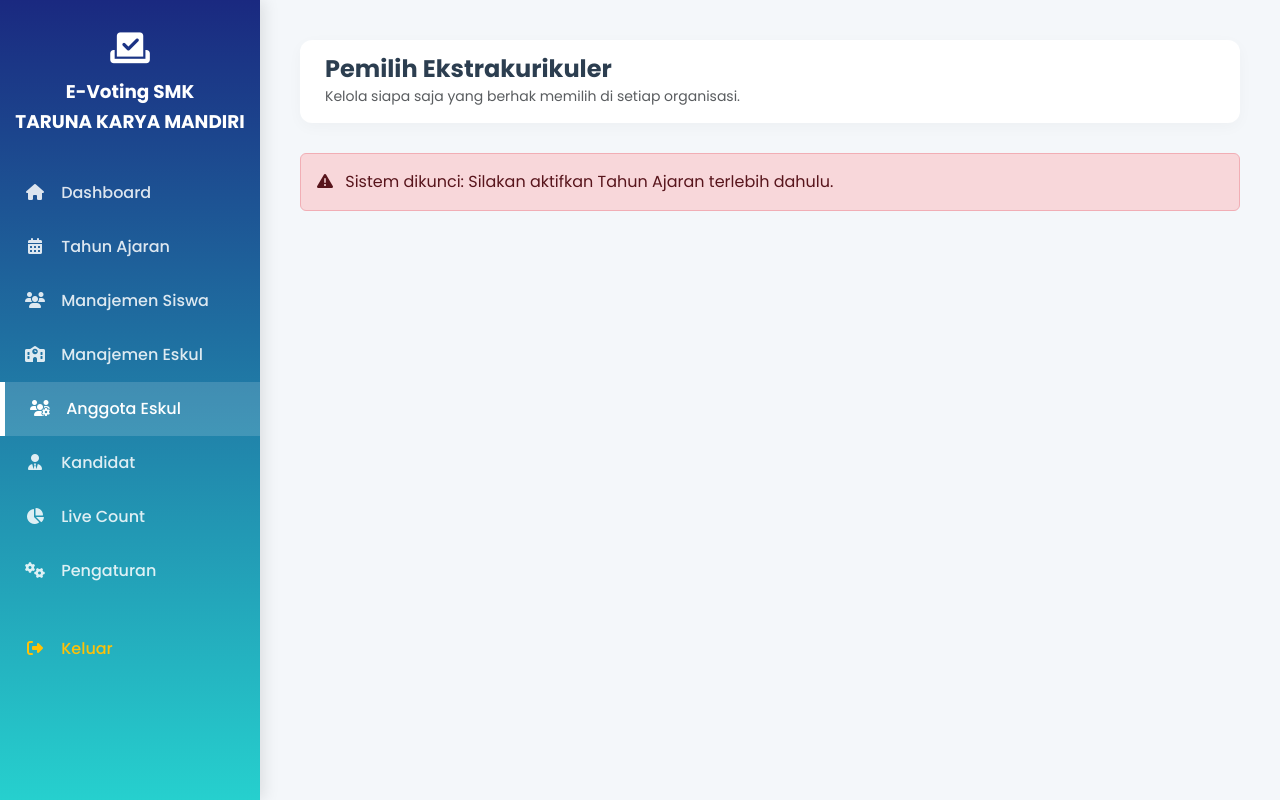
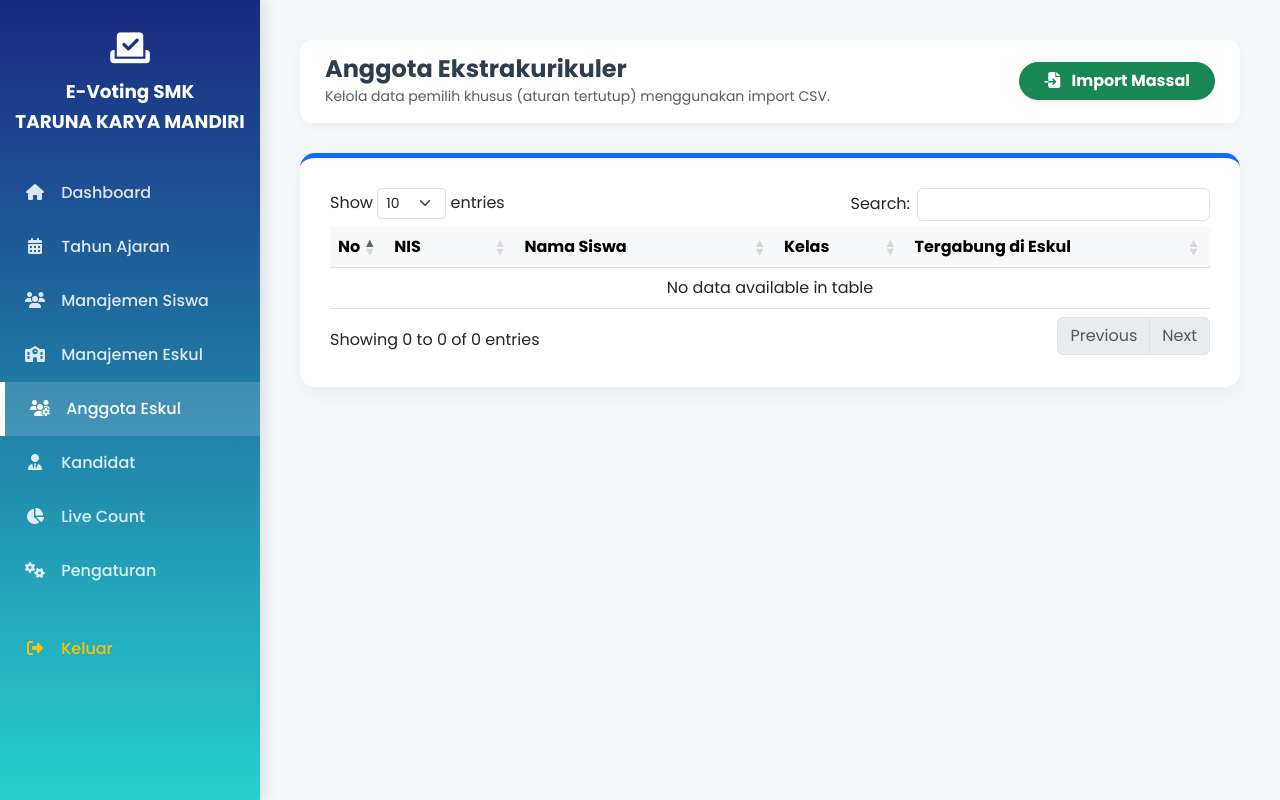
Before and after one commit to wrhasyim/evoting, a PHP site: page /admin/anggota_eskul.php in a window 1280 px wide. Run offline with PHP 8.4, Linux system fonts and the light colour scheme; a user stored in the database is signed in; data that the repository does not hold is empty; some libraries are stand-ins or nearby versions.

Commit message:
feat: Implement CSV import functionality for managing extracurricular members; add sample download feature and enhance user notifications

```diff
--- a/admin/anggota_eskul.php
+++ b/admin/anggota_eskul.php
@@ -12,70 +12,138 @@ if (!isset($_SESSION['admin_logged_in'])) {
 
 $pesan_notifikasi = '';
 
-// 2. CEK PERIODE AKTIF
-$stmt_periode = $pdo->query("SELECT id_periode, nama_periode FROM periode WHERE status_aktif = 1 LIMIT 1");
-$periode_aktif = $stmt_periode->fetch();
-$id_periode_aktif = $periode_aktif ? $periode_aktif['id_periode'] : null;
+// ==========================================
+// FITUR: DOWNLOAD SAMPLE FORMAT CSV
+// ==========================================
+if (isset($_POST['download_sample'])) {
+    header('Content-Type: text/csv; charset=utf-8');
+    header('Content-Disposition: attachment; filename=format_import_anggota_eskul.csv');
 
-// 3. AMBIL DAFTAR ESKUL UNTUK DROPDOWN FILTER
-$stmt_eskul = $pdo->query("SELECT id_eskul, nama_eskul FROM eskul WHERE status_aktif = 1 ORDER BY nama_eskul ASC");
-$daftar_eskul = $stmt_eskul->fetchAll();
+    $output = fopen('php://output', 'w');
 
-// Menentukan eskul mana yang sedang dilihat datanya
-$id_eskul_pilih = isset($_GET['id_eskul']) ? $_GET['id_eskul'] : (count($daftar_eskul) > 0 ? $daftar_eskul[0]['id_eskul'] : null);
+    // Baris Header Baru (3 Kolom untuk Akurasi Tinggi)
+    fputcsv($output, ['Nama Siswa', 'Kelas', 'Ekstrakurikuler']);
 
-// 4. PROSES TAMBAH ANGGOTA
-if (isset($_POST['tambah_anggota']) && $id_periode_aktif && $id_eskul_pilih) {
-    $id_siswa = $_POST['id_siswa'];
+    // Memberikan contoh pengisian data dengan kata kunci singkat
+    fputcsv($output, ['Budi Santoso', 'XI RPL 1', 'Pramuka']);
+    fputcsv($output, ['Siti Aminah', 'XI TKJ 2', 'OSIS']);
 
-    // Cek keamanan ganda: Pastikan belum jadi anggota
-    $cek = $pdo->prepare("SELECT id_anggota FROM anggota_eskul WHERE id_siswa = ? AND id_eskul = ?");
-    $cek->execute([$id_siswa, $id_eskul_pilih]);
+    fclose($output);
+    exit;
+}
 
-    if ($cek->rowCount() > 0) {
-        $pesan_notifikasi = "<div class='alert alert-danger'>Gagal: Siswa tersebut sudah terdaftar di eskul ini.</div>";
+// ==========================================
+// FITUR: IMPORT DATA CSV (AUTO-DETECT & MATCHING KELAS)
+// ==========================================
+if (isset($_POST['import_csv'])) {
+    if (isset($_FILES['file_csv']) && $_FILES['file_csv']['error'] == 0) {
+        $file_tmp = $_FILES['file_csv']['tmp_name'];
+        $handle = fopen($file_tmp, "r");
+
+        // Melewati baris pertama (Header)
+        fgetcsv($handle, 1000, ",");
+
+        $sukses = 0;
+        $gagal = 0;
+        $pesan_error = "";
+        $baris = 2; // Mulai menghitung dari baris ke-2
+
+        while (($data = fgetcsv($handle, 1000, ",")) !== FALSE) {
+            // Pastikan ketiga kolom terisi
+            if (empty(trim($data[0])) || empty(trim($data[1])) || empty(trim($data[2]))) {
+                $gagal++;
+                $pesan_error .= "Baris $baris: Data tidak lengkap (ada kolom kosong).<br>";
+                $baris++;
+                continue;
+            }
+
+            $nama_siswa = trim($data[0]);
+            $kelas_siswa = trim($data[1]);
+            $input_eskul = trim($data[2]);
+
+            // 1. Validasi Siswa (Pencocokan Akurat Nama & Kelas)
+            $stmt_cek_siswa = $pdo->prepare("SELECT id_siswa FROM siswa WHERE nama_siswa = ? AND kelas = ? AND status_aktif = 1");
+            $stmt_cek_siswa->execute([$nama_siswa, $kelas_siswa]);
+            $siswa = $stmt_cek_siswa->fetch();
+
+            if (!$siswa) {
+                $gagal++;
+                $pesan_error .= "Baris $baris: Siswa <b>$nama_siswa</b> (Kelas $kelas_siswa) tidak ditemukan.<br>";
+                $baris++;
+                continue;
+            }
+            $id_siswa = $siswa['id_siswa'];
+
+            // 2. Validasi Eskul (Auto-Detect Kata Kunci)
+            // Menggunakan LIKE untuk mencari kata kunci di dalam nama_eskul
+            $stmt_cek_eskul = $pdo->prepare("SELECT id_eskul, nama_eskul FROM eskul WHERE nama_eskul LIKE ? AND status_aktif = 1");
+            $stmt_cek_eskul->execute(['%' . $input_eskul . '%']);
+            $hasil_pencarian_eskul = $stmt_cek_eskul->fetchAll();
+
+            if (count($hasil_pencarian_eskul) == 0) {
+                $gagal++;
+                $pesan_error .= "Baris $baris: Kata kunci <b>$input_eskul</b> tidak cocok dengan ekstrakurikuler mana pun.<br>";
+                $baris++;
+                continue;
+            } elseif (count($hasil_pencarian_eskul) > 1) {
+                // Mencegah salah deteksi jika kata kunci terlalu umum (misal: "Klub")
+                $gagal++;
+                $pesan_error .= "Baris $baris: Kata kunci <b>$input_eskul</b> terlalu umum dan mendeteksi lebih dari 1 ekstrakurikuler. Harap ketik lebih spesifik.<br>";
+                $baris++;
+                continue;
+            }
+
+            // Jika berhasil menemukan tepat 1 eskul, ambil ID-nya
+            $id_eskul = $hasil_pencarian_eskul[0]['id_eskul'];
+            $nama_eskul_ditemukan = $hasil_pencarian_eskul[0]['nama_eskul'];
+
+            // 3. Validasi Duplikat (Cegah Double Data)
+            $stmt_cek_duplikat = $pdo->prepare("SELECT id_anggota FROM anggota_eskul WHERE id_siswa = ? AND id_eskul = ?");
+            $stmt_cek_duplikat->execute([$id_siswa, $id_eskul]);
+
+            if ($stmt_cek_duplikat->fetch()) {
+                $gagal++;
+                $pesan_error .= "Baris $baris: <b>$nama_siswa</b> sudah terdaftar di <b>$nama_eskul_ditemukan</b> (Dilewati).<br>";
+                $baris++;
+                continue;
+            }
+
+            // 4. Proses Insert Data (Jika semua validasi lolos)
+            $stmt_insert = $pdo->prepare("INSERT INTO anggota_eskul (id_siswa, id_eskul) VALUES (?, ?)");
+            if ($stmt_insert->execute([$id_siswa, $id_eskul])) {
+                $sukses++;
+            }
+            $baris++;
+        }
+        fclose($handle);
+
+        // Menampilkan hasil proses import
+        $pesan_notifikasi = "
+            <div class='alert alert-info alert-dismissible fade show shadow-sm' role='alert'>
+                <h5 class='alert-heading'><i class='fas fa-info-circle me-2'></i>Laporan Import Data</h5>
+                <hr>
+                <p class='mb-1'><b>Berhasil ditambahkan:</b> $sukses data.</p>
+                <p class='mb-2'><b>Gagal / Dilewati:</b> $gagal data.</p>
+                " . (!empty($pesan_error) ? "<div class='bg-light p-2 rounded text-danger small' style='max-height: 150px; overflow-y: auto;'>$pesan_error</div>" : "") . "
+                <button type='button' class='btn-close' data-bs-dismiss='alert' aria-label='Close'></button>
+            </div>
+        ";
     } else {
-        $stmt = $pdo->prepare("INSERT INTO anggota_eskul (id_siswa, id_eskul) VALUES (?, ?)");
-        $stmt->execute([$id_siswa, $id_eskul_pilih]);
-        $pesan_notifikasi = "<div class='alert alert-success'>Siswa berhasil ditambahkan ke dalam ekstrakurikuler!</div>";
+        $pesan_notifikasi = "<div class='alert alert-danger'><i class='fas fa-exclamation-triangle me-2'></i>Harap pilih file CSV yang valid!</div>";
     }
 }
 
-// 5. PROSES HAPUS ANGGOTA (Mencabut hak pilih dari eskul ini)
-if (isset($_POST['hapus_anggota'])) {
-    $id_anggota = $_POST['id_anggota'];
-    $stmt = $pdo->prepare("DELETE FROM anggota_eskul WHERE id_anggota = ?");
-    $stmt->execute([$id_anggota]);
-    $pesan_notifikasi = "<div class='alert alert-warning'>Siswa telah dikeluarkan dari daftar pemilih ekstrakurikuler ini.</div>";
-}
-
-// 6. AMBIL DATA ANGGOTA UNTUK TABEL
-$data_anggota = [];
-if ($id_eskul_pilih && $id_periode_aktif) {
-    $stmt_anggota = $pdo->prepare("
-        SELECT a.id_anggota, s.nis, s.nama_siswa, s.kelas
+// ==========================================
+// MENGAMBIL DATA UNTUK DITAMPILKAN DI TABEL
+// ==========================================
+$stmt_data = $pdo->query("
+    SELECT a.id_anggota, s.nis, s.nama_siswa, s.kelas, e.nama_eskul
     FROM anggota_eskul a
     JOIN siswa s ON a.id_siswa = s.id_siswa
-        WHERE a.id_eskul = ? AND s.id_periode = ? AND s.status_aktif = 1
-        ORDER BY s.kelas ASC, s.nama_siswa ASC
+    JOIN eskul e ON a.id_eskul = e.id_eskul
+    ORDER BY e.nama_eskul ASC, s.kelas ASC, s.nama_siswa ASC
 ");
-    $stmt_anggota->execute([$id_eskul_pilih, $id_periode_aktif]);
-    $data_anggota = $stmt_anggota->fetchAll();
-}
-
-// 7. AMBIL DATA SISWA YANG BUKAN ANGGOTA (Untuk Dropdown Tambah Manual)
-$siswa_tersedia = [];
-if ($id_eskul_pilih && $id_periode_aktif) {
-    $stmt_tersedia = $pdo->prepare("
-        SELECT id_siswa, nis, nama_siswa, kelas
-        FROM siswa
-        WHERE id_periode = ? AND status_aktif = 1
-        AND id_siswa NOT IN (SELECT id_siswa FROM anggota_eskul WHERE id_eskul = ?)
-        ORDER BY kelas ASC, nama_siswa ASC
-    ");
-    $stmt_tersedia->execute([$id_periode_aktif, $id_eskul_pilih]);
-    $siswa_tersedia = $stmt_tersedia->fetchAll();
-}
+$data_anggota = $stmt_data->fetchAll();
 ?>
 
 <!DOCTYPE html>
@@ -83,145 +151,129 @@ if ($id_eskul_pilih && $id_periode_aktif) {
 <head>
     <meta charset="UTF-8">
     <meta name="viewport" content="width=device-width, initial-scale=1.0">
-    <title>Anggota Eskul - E-Voting</title>
+    <title>Manajemen Anggota Eskul - E-Voting</title>
+
     <link href="https://cdn.jsdelivr.net/npm/bootstrap@5.3.0/dist/css/bootstrap.min.css" rel="stylesheet">
+    <link href="https://cdn.datatables.net/1.13.6/css/dataTables.bootstrap5.min.css" rel="stylesheet">
     <link href="https://fonts.googleapis.com/css2?family=Poppins:wght@300;400;500;600;700&display=swap" rel="stylesheet">
     <link rel="stylesheet" href="https://cdnjs.cloudflare.com/ajax/libs/font-awesome/6.4.0/css/all.min.css">
+
     <style>
         body { font-family: 'Poppins', sans-serif; background-color: #f4f7fa; overflow-x: hidden; }
-        .sidebar { height: 100vh; background: linear-gradient(180deg, #1a2980 0%, #26d0ce 100%); color: white; padding-top: 30px; position: fixed; width: 260px; box-shadow: 4px 0 15px rgba(0,0,0,0.1); z-index: 100; }
-        .sidebar-brand { font-weight: 700; font-size: 1.3rem; text-align: center; margin-bottom: 30px; display: flex; flex-direction: column; align-items: center; }
-        .sidebar-brand i { font-size: 2rem; margin-bottom: 10px; }
-        .sidebar a { color: rgba(255,255,255,0.85); text-decoration: none; padding: 15px 25px; display: block; font-weight: 500; transition: all 0.3s ease; }
-        .sidebar a i { margin-right: 12px; width: 20px; text-align: center; }
-        .sidebar a:hover, .sidebar .active { background-color: rgba(255,255,255,0.15); color: white; border-left: 5px solid #fff; }
         .content { margin-left: 260px; padding: 40px; }
         .top-header { background: white; padding: 15px 25px; border-radius: 12px; box-shadow: 0 4px 15px rgba(0,0,0,0.03); margin-bottom: 30px; display: flex; justify-content: space-between; align-items: center; }
-        .table-container { background: white; border-radius: 15px; padding: 25px; box-shadow: 0 10px 20px rgba(0,0,0,0.04); }
+        .table-container { background: white; border-radius: 15px; padding: 30px; box-shadow: 0 10px 20px rgba(0,0,0,0.04); }
+        .dataTables_wrapper .row { margin-bottom: 15px; }
+        .dataTables_filter input { border-radius: 6px; border: 1px solid #dee2e6; padding: 5px 10px; }
     </style>
 </head>
 <body>
 
-    <!-- MEMANGGIL SIDEBAR DARI FILE TERPISAH -->
+    <!-- MEMANGGIL SIDEBAR -->
     <?php include 'sidebar.php'; ?>
 
-    <!-- KONTEN UTAMA -->
     <div class="content">
         <div class="top-header">
             <div>
-                <h4 class="m-0 fw-bold" style="color: #2c3e50;">Pemilih Ekstrakurikuler</h4>
-                <small class="text-muted">Kelola siapa saja yang berhak memilih di setiap organisasi.</small>
+                <h4 class="m-0 fw-bold" style="color: #2c3e50;">Anggota Ekstrakurikuler</h4>
+                <small class="text-muted">Kelola data pemilih khusus (aturan tertutup) menggunakan import CSV.</small>
             </div>
-            <?php if ($id_periode_aktif && $id_eskul_pilih): ?>
-                <button class="btn btn-primary rounded-pill px-4" data-bs-toggle="modal" data-bs-target="#modalTambah">
-                    <i class="fas fa-plus me-2"></i> Tambah Anggota
+            <div>
+                <!-- Tombol Buka Modal Import -->
+                <button type="button" class="btn btn-success rounded-pill px-4 fw-bold shadow-sm" data-bs-toggle="modal" data-bs-target="#modalImport">
+                    <i class="fas fa-file-import me-2"></i> Import Massal
                 </button>
-            <?php endif; ?>
+            </div>
         </div>
 
         <?= $pesan_notifikasi; ?>
 
-        <?php if (!$id_periode_aktif): ?>
-            <div class="alert alert-danger"><i class="fas fa-exclamation-triangle me-2"></i> Sistem dikunci: Silakan aktifkan Tahun Ajaran terlebih dahulu.</div>
-        <?php elseif (count($daftar_eskul) == 0): ?>
-            <div class="alert alert-warning"><i class="fas fa-info-circle me-2"></i> Belum ada ekstrakurikuler yang terdaftar.</div>
-        <?php else: ?>
-            <div class="table-container">
-                <!-- FORM FILTER ESKUL -->
-                <form method="GET" action="" class="mb-4 bg-light p-3 rounded border">
-                    <div class="row align-items-center">
-                        <div class="col-md-3">
-                            <label class="fw-bold mb-0">Pilih Ekstrakurikuler:</label>
-                        </div>
-                        <div class="col-md-9">
-                            <select name="id_eskul" class="form-select border-primary" onchange="this.form.submit()">
-                                <?php foreach ($daftar_eskul as $e): ?>
-                                    <option value="<?= $e['id_eskul']; ?>" <?= ($e['id_eskul'] == $id_eskul_pilih) ? 'selected' : ''; ?>>
-                                        <?= htmlspecialchars($e['nama_eskul']); ?>
-                                    </option>
-                                <?php endforeach; ?>
-                            </select>
-                        </div>
-                    </div>
-                </form>
-
-                <!-- TABEL DATA ANGGOTA -->
+        <div class="table-container border-top border-primary border-5">
             <div class="table-responsive">
-                    <table class="table table-hover align-middle">
-                        <thead class="table-dark">
+                <table id="tabelAnggota" class="table table-hover align-middle w-100">
+                    <thead class="table-light">
                         <tr>
                             <th width="5%">No</th>
                             <th width="15%">NIS</th>
-                                <th width="45%">Nama Lengkap</th>
-                                <th width="20%">Kelas</th>
-                                <th width="15%" class="text-center">Cabut Hak Pilih</th>
+                            <th width="30%">Nama Siswa</th>
+                            <th width="15%">Kelas</th>
+                            <th width="35%">Tergabung di Eskul</th>
                         </tr>
                     </thead>
                     <tbody>
                         <?php if (count($data_anggota) > 0): ?>
                             <?php $no = 1; foreach ($data_anggota as $row): ?>
                                 <tr>
-                                        <td><?= $no++; ?></td>
-                                        <td class="fw-bold"><?= htmlspecialchars($row['nis']); ?></td>
-                                        <td><?= htmlspecialchars($row['nama_siswa']); ?></td>
+                                    <td class="text-muted"><?= $no++; ?></td>
+                                    <td class="fw-bold text-primary"><?= htmlspecialchars($row['nis']); ?></td>
+                                    <td class="fw-medium"><?= htmlspecialchars($row['nama_siswa']); ?></td>
                                     <td><span class="badge bg-secondary"><?= htmlspecialchars($row['kelas']); ?></span></td>
-                                        <td class="text-center">
-                                            <form method="POST" action="" onsubmit="return confirm('Keluarkan siswa ini dari eskul?');">
-                                                <input type="hidden" name="id_anggota" value="<?= $row['id_anggota']; ?>">
-                                                <button type="submit" name="hapus_anggota" class="btn btn-sm btn-outline-danger" title="Hapus dari eskul">
-                                                    <i class="fas fa-times"></i>
-                                                </button>
-                                            </form>
-                                        </td>
+                                    <td><span class="badge bg-info text-dark px-3 py-2 border"><i class="fas fa-users me-1"></i> <?= htmlspecialchars($row['nama_eskul']); ?></span></td>
                                 </tr>
                             <?php endforeach; ?>
-                            <?php else: ?>
-                                <tr>
-                                    <td colspan="5" class="text-center py-4 text-muted">Belum ada siswa yang dimasukkan ke ekstrakurikuler ini.</td>
-                                </tr>
                         <?php endif; ?>
                     </tbody>
                 </table>
             </div>
         </div>
+    </div>
 
-            <!-- MODAL TAMBAH ANGGOTA -->
-            <div class="modal fade" id="modalTambah" tabindex="-1">
-                <div class="modal-dialog">
-                    <div class="modal-content">
-                        <form method="POST" action="">
-                            <div class="modal-header">
-                                <h5 class="modal-title fw-bold">Tambah Anggota Ekstrakurikuler</h5>
-                                <button type="button" class="btn-close" data-bs-dismiss="modal"></button>
+    <!-- MODAL IMPORT CSV -->
+    <div class="modal fade" id="modalImport" tabindex="-1" aria-hidden="true">
+        <div class="modal-dialog modal-dialog-centered">
+            <div class="modal-content border-0 shadow">
+                <div class="modal-header bg-success text-white">
+                    <h5 class="modal-title fw-bold"><i class="fas fa-file-csv me-2"></i> Import Anggota Eskul</h5>
+                    <button type="button" class="btn-close btn-close-white" data-bs-dismiss="modal"></button>
                 </div>
-                            <div class="modal-body">
-                                <div class="alert alert-info small">
-                                    Hanya menampilkan siswa yang <b>belum</b> bergabung di ekstrakurikuler ini.
+                <div class="modal-body p-4">
+
+                    <div class="alert alert-warning small mb-4">
+                        <b>PENTING:</b> Sistem akan mencocokkan secara otomatis berdasarkan <b>Nama Siswa</b> dan <b>Kelas</b>. Anda bisa mengetik nama ekstrakurikuler secara singkat (contoh: "Pramuka" atau "OSIS").
                     </div>
-                                <div class="mb-3">
-                                    <label class="form-label">Pilih Siswa</label>
-                                    <select name="id_siswa" class="form-select" required>
-                                        <option value="" disabled selected>-- Cari dan Pilih Siswa --</option>
-                                        <?php foreach ($siswa_tersedia as $s): ?>
-                                            <option value="<?= $s['id_siswa']; ?>">
-                                                <?= htmlspecialchars($s['nis'] . ' - ' . $s['nama_siswa'] . ' (' . $s['kelas'] . ')'); ?>
-                                            </option>
-                                        <?php endforeach; ?>
-                                    </select>
+
+                    <!-- Tombol Download Sample -->
+                    <form method="POST" action="" class="mb-4 text-center">
+                        <button type="submit" name="download_sample" class="btn btn-outline-dark btn-sm rounded-pill px-4 fw-bold">
+                            <i class="fas fa-download me-1"></i> Download Template CSV
+                        </button>
+                    </form>
+
+                    <hr>
+
+                    <!-- Form Upload CSV -->
+                    <form method="POST" action="" enctype="multipart/form-data">
+                        <div class="mb-4 mt-3">
+                            <label class="form-label fw-bold">Pilih File CSV Anda</label>
+                            <input type="file" name="file_csv" class="form-control form-control-lg" accept=".csv" required>
+                            <small class="text-muted d-block mt-2">Pastikan file disimpan dalam format <b>CSV (Comma delimited)</b> saat Anda menyimpannya dari Microsoft Excel.</small>
                         </div>
-                            </div>
-                            <div class="modal-footer">
-                                <button type="button" class="btn btn-secondary" data-bs-dismiss="modal">Batal</button>
-                                <button type="submit" name="tambah_anggota" class="btn btn-primary">Simpan Anggota</button>
-                            </div>
+                        <button type="submit" name="import_csv" class="btn btn-success w-100 fw-bold py-2">
+                            <i class="fas fa-cloud-upload-alt me-2"></i> Mulai Proses Import
+                        </button>
                     </form>
+
                 </div>
             </div>
         </div>
-        <?php endif; ?>
-
     </div>
 
+    <!-- SCRIPT WAJIB DATATABLES -->
+    <script src="https://code.jquery.com/jquery-3.7.0.min.js"></script>
     <script src="https://cdn.jsdelivr.net/npm/bootstrap@5.3.0/dist/js/bootstrap.bundle.min.js"></script>
+    <script src="https://cdn.datatables.net/1.13.6/js/jquery.dataTables.min.js"></script>
+    <script src="https://cdn.datatables.net/1.13.6/js/dataTables.bootstrap5.min.js"></script>
+
+    <script>
+        $(document).ready(function() {
+            $('#tabelAnggota').DataTable({
+                "language": {
+                    "url": "//cdn.datatables.net/plug-ins/1.13.6/i18n/id.json"
+                },
+                "pageLength": 10,
+                "ordering": true
+            });
+        });
+    </script>
 </body>
 </html>
```
Lines whose indentation alone changed are shown as unchanged.
